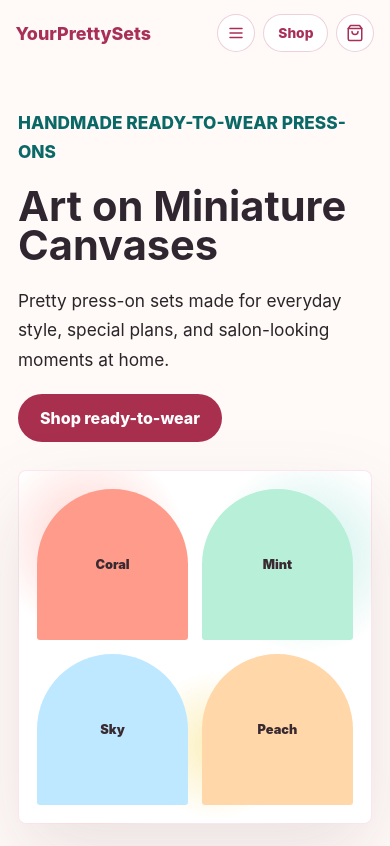
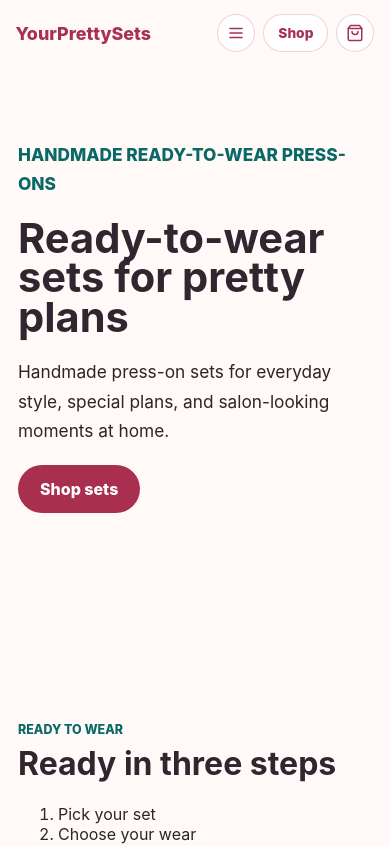
Before and after one commit to cashmoneyrick9/YourPrettySets, a React (Vite) app: page / in a window 390 px wide. Shown: the top 846 px of the page. Built offline with nearby package versions, Linux system fonts and the light colour scheme.

Commit message:
feat: reorder mobile home shopping path

```diff
--- a/src/pages/HomePage.tsx
+++ b/src/pages/HomePage.tsx
@@ -3,12 +3,7 @@ import { KitContents } from "../components/KitContents";
 import { ProductCarousel } from "../components/ProductCarousel";
 import { featuredProducts, newArrivals } from "../data/products";
 
-const howItWorks = [
-  "Choose your ready-to-wear set.",
-  "Pick your length and shape.",
-  "Apply with glue or tabs.",
-  "Wear, remove, and store with care."
-];
+const confidenceSteps = ["Pick your set", "Choose your wear", "Press on pretty"];
 
 const reviews = [
   {
@@ -33,39 +28,37 @@ export function HomePage() {
       <section className="hero-section">
         <div className="hero-copy">
           <p className="eyebrow">Handmade ready-to-wear press-ons</p>
-          <h1>Art on Miniature Canvases</h1>
-          <p>
-            Pretty press-on sets made for everyday style, special plans, and salon-looking moments
-            at home.
-          </p>
+          <h1>Ready-to-wear sets for pretty plans</h1>
+          <p>Handmade press-on sets for everyday style, special plans, and salon-looking moments at home.</p>
           <a className="primary-button" href="#shop-collections">
-            Shop ready-to-wear
+            Shop sets
           </a>
         </div>
-        <div className="hero-product-spread" aria-label="Spring and summer nail set spread">
-          <span className="nail-tile nail-tile--coral">Coral</span>
-          <span className="nail-tile nail-tile--mint">Mint</span>
-          <span className="nail-tile nail-tile--sky">Sky</span>
-          <span className="nail-tile nail-tile--peach">Peach</span>
+        <div className="hero-photo" aria-label="Glossy pink press-on nail set on a soft spring vanity">
+          <span className="hero-photo__nail hero-photo__nail--one" />
+          <span className="hero-photo__nail hero-photo__nail--two" />
+          <span className="hero-photo__nail hero-photo__nail--three" />
+          <span className="hero-photo__nail hero-photo__nail--four" />
+          <span className="hero-photo__nail hero-photo__nail--five" />
         </div>
       </section>
 
-      <ProductCarousel eyebrow="Fresh sets" title="New Arrivals" products={newArrivals} />
-      <CollectionFilters />
-      <ProductCarousel eyebrow="Customer moodboard" title="Featured Sets" products={featuredProducts} />
-      <KitContents />
-
-      <section className="section-block steps-section" id="how-it-works">
+      <section className="section-block confidence-section" id="how-it-works">
         <div className="section-heading">
-          <p className="eyebrow">Simple wear</p>
-          <h2>How it works</h2>
+          <p className="eyebrow">Ready to wear</p>
+          <h2>Ready in three steps</h2>
         </div>
-        <ol className="steps-list">
-          {howItWorks.map((step) => (
+        <ol className="confidence-list">
+          {confidenceSteps.map((step) => (
             <li key={step}>{step}</li>
           ))}
         </ol>
       </section>
+
+      <CollectionFilters />
+      <ProductCarousel eyebrow="Fresh sets" title="New Arrivals" products={newArrivals} />
+      <ProductCarousel eyebrow="Customer moodboard" title="Featured Sets" products={featuredProducts} />
+      <KitContents />
 
       <section className="section-block reviews-section">
         <div className="section-heading">
```
